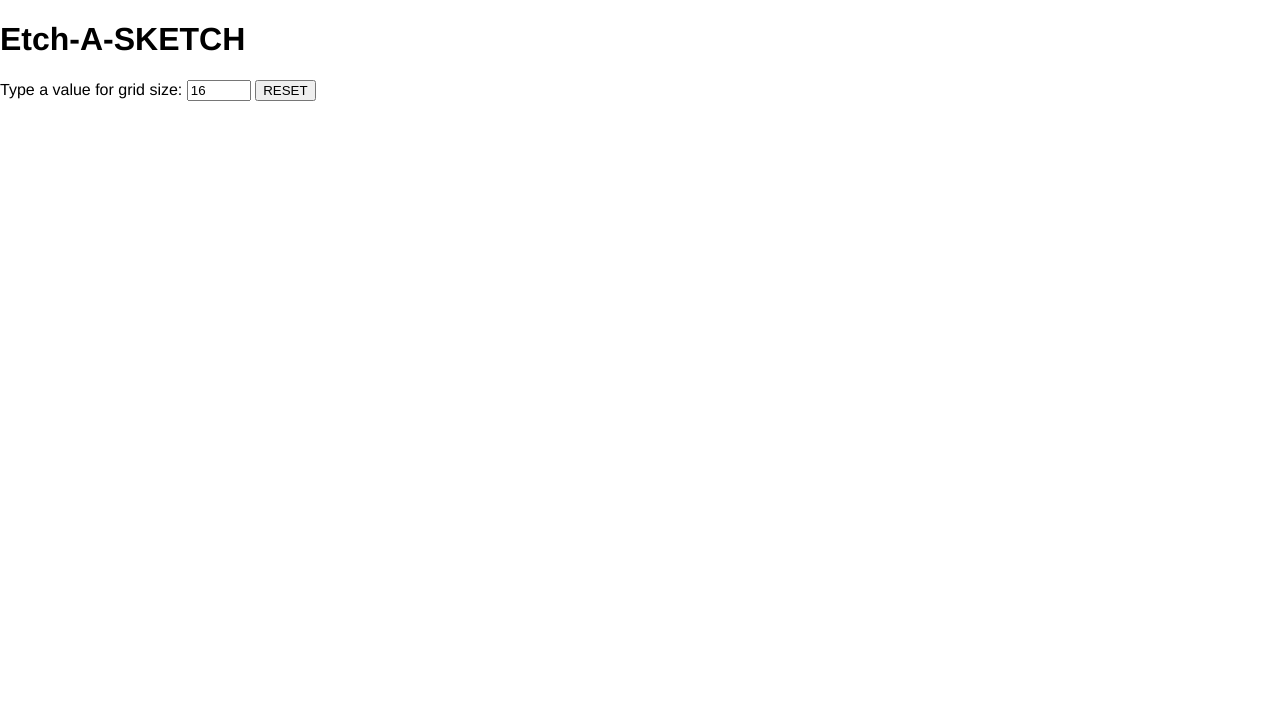
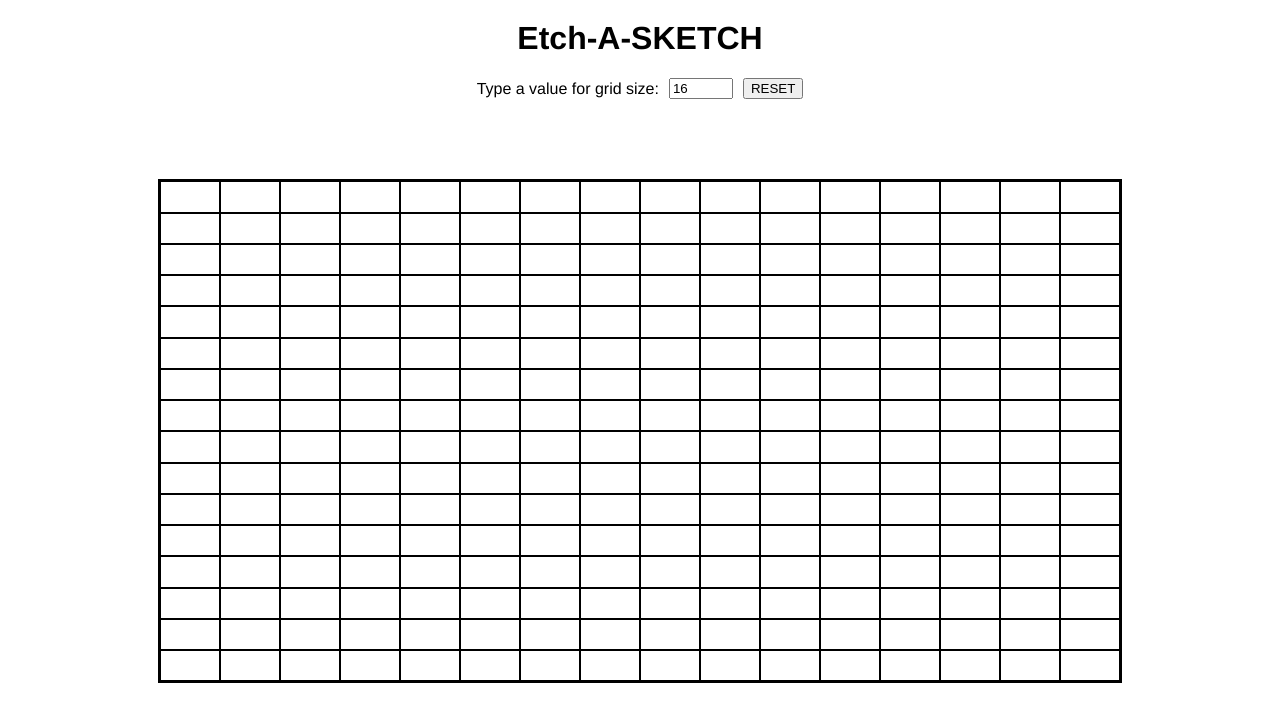
Before and after one commit to Shay213/etch-a-sketch, a plain HTML site: page index.html in a window 1280 px wide. Drawn offline with Linux system fonts and the light colour scheme.

Commit message:
Create nxn grid
createItem function returns created element to use it in second for loop
inside createGrid function as a parent element.

```diff
--- a/javascript.js
+++ b/javascript.js
@@ -0,0 +1,20 @@
+const gridContainer = document.querySelector('.grid-container');
+
+createGrid(16);
+
+function createGrid(n){
+    for(let i=0; i<n; i++){
+        let colItem = createItem('grid-col', gridContainer);
+
+        for(let j=0; j<n; j++){
+            createItem('grid-items', colItem);
+        }
+    }
+}
+
+function createItem(className, destination){
+    let el = document.createElement('div');
+    el.classList.add(className);
+    destination.appendChild(el);
+    return el;
+}
--- a/style.css
+++ b/style.css
@@ -3,3 +3,45 @@ body{
     padding: 0;
     font-family: "Helvetica", Sans-Serif;
 }
+
+.game-container{
+    display: flex;
+    gap: 80px;
+    padding: 20px;
+    justify-content: center;
+    flex-wrap: wrap;
+}
+
+.text-container h1{
+    text-align: center;
+    margin-top: 0;
+}
+
+.input-container{
+    display: flex;
+    gap: 10px;
+    align-items: center;
+    justify-content: center;
+}
+
+.text-container{
+    flex: 0 0 auto;
+}
+
+.grid-container{
+    flex: 0 1 960px;
+    height: 500px;
+    border: 2px solid black;
+    display: flex;
+    flex-direction: column;
+}
+
+.grid-col{
+    flex: 1;
+    display: flex;
+}
+
+.grid-items{
+    flex: 1;
+    border: 1px solid black;
+}
```
